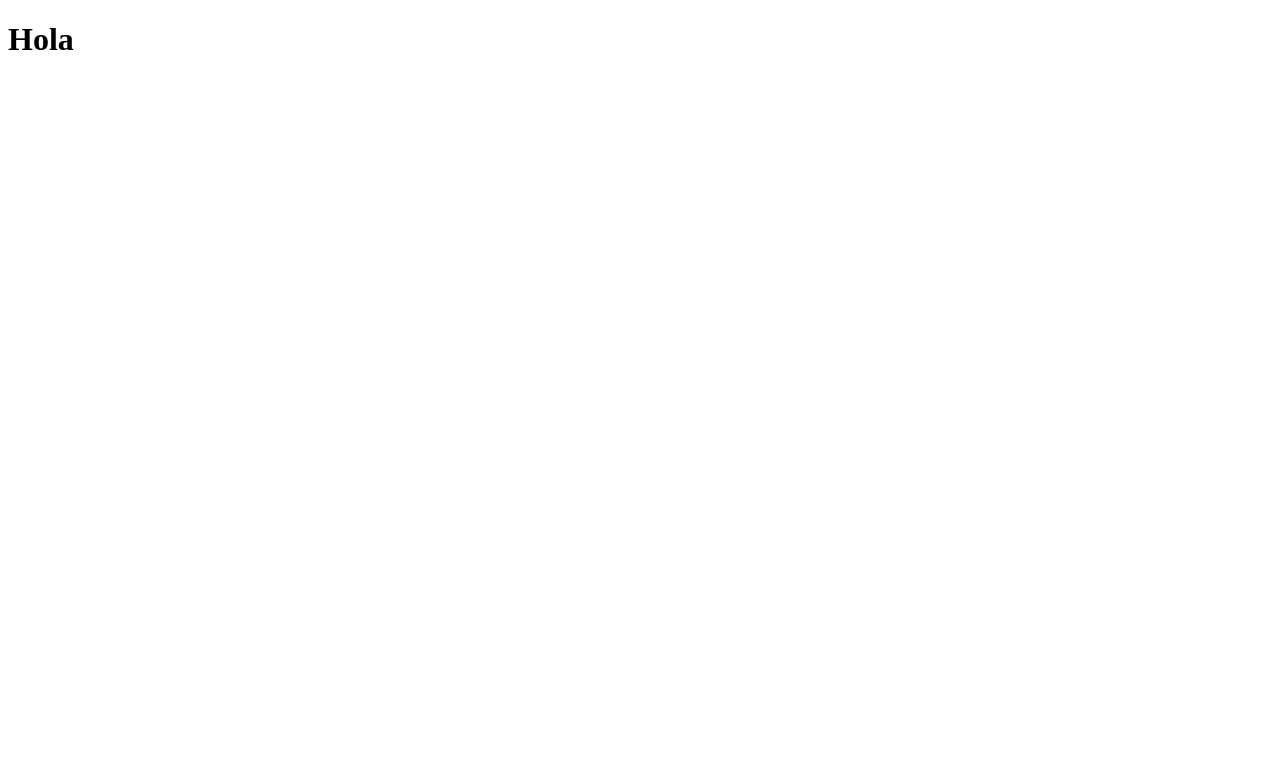
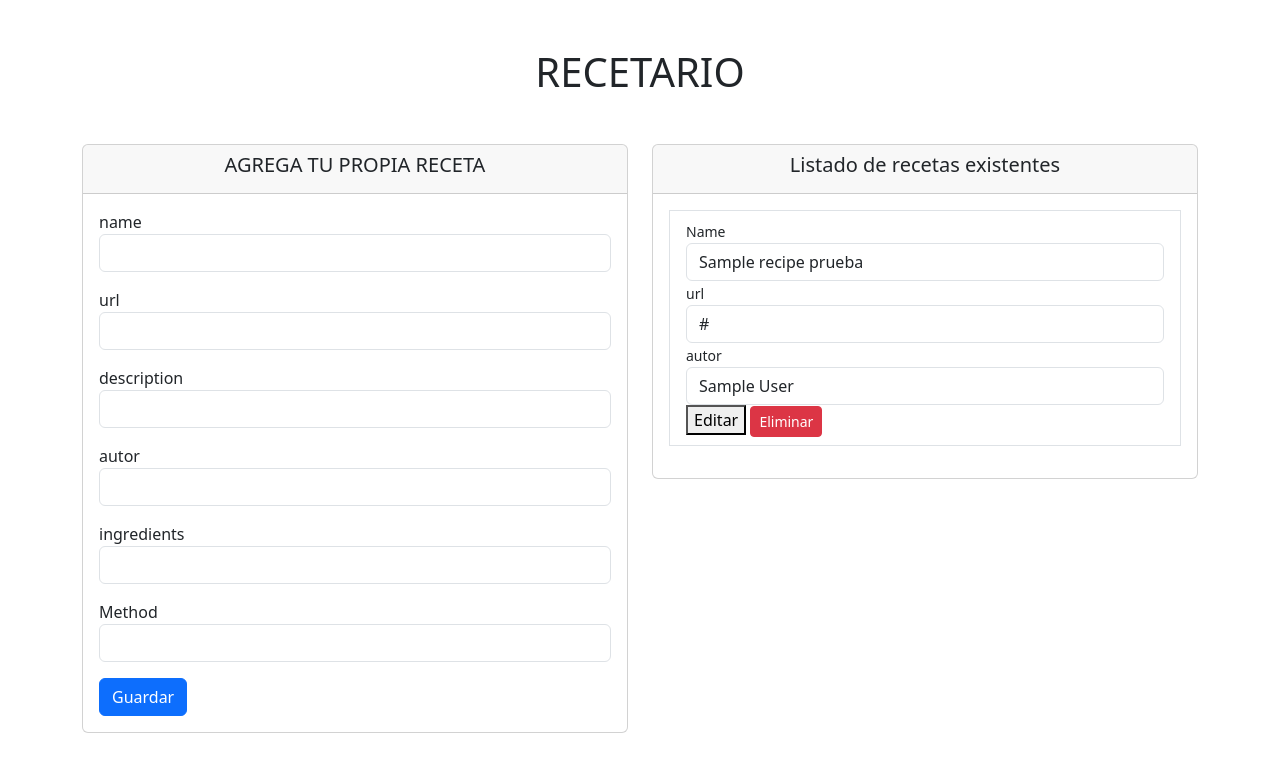
Before and after one commit to Estef072/Proyecto1-BDD2, a Flask app: page / in a window 1280 px wide. Before the commit the part shown is almost empty. Shown: the top 772 px of the page. Run offline with Flask 2, Linux system fonts and the light colour scheme; a database or web service that is not in the repository returns one stand-in record (values such as "Sample title").

Commit message:
Ya lo muestra perros

```diff
--- a/app.py
+++ b/app.py
@@ -1,12 +1,90 @@
-from flask import Flask, render_template
+from flask import Flask, render_template, request,Response,jsonify, redirect,url_for
+import database as dbase
+from recetas import Recipes
 
+db = dbase.dbConection()
 
 app = Flask(__name__)
 
 @app.route('/')
+def home():
+    recipes = db['recipe_prueba']
+    recipesReceived = recipes.find()
+    return render_template('index.html',recipes =recipesReceived )
 
-def home():
-    return render_template('index.html')
+##metod Post
+@app.route('/recetas', methods=['POST'])
+def addRecipe():
+    # Creando colección si en dado caso no existe
+    recipes = db['recipe_prueba']
+    Name = request.form['Name']
+    url = request.form['url']
+    Description = request.form['Description']
+    Author = request.form['Author']
+    Ingredients = request.form['Ingredients']
+    Method = request.form['Method']
+
+    if Name and url and Description and Author and Ingredients and Method:
+        receta = Recipes(Name,url,Description,Author,Ingredients,Method)
+        ##guardando los datos
+        recipes.insert_one(receta.toDBcollection())
+        reponse = jsonify({
+            'Name':Name,
+            'url':url,
+            'Description':Description,
+            'Author':Author,
+            'Ingredients':Ingredients,
+            'Method':Method
+        })
+        return redirect(url_for('home'))
+    else:
+        return notFound()
+
+
+@app.errorhandler(404)
+def notFound(error = None):
+    message = {
+        'message': 'no encontrado'+request.url,
+        'status': '404 No encontrado'
+
+    }
+    response = jsonify(message)
+    response.status_code= 404
+    return response
+
+##metodo para borrar recetas
+@app.route('/delete/<string:name_recipe>')
+
+def delete (name_recipe):
+    recipes= db['recipe_prueba']
+    recipes.delete_one({'Name':name_recipe})
+    return redirect(url_for('home'))
+
+
+##metodo modify
+@app.route('/edit/<string:name_recipe>',methods=['POST'])
+def edit(name_recipe):
+    recipes = db['recipe_prueba']
+    Name = request.form['Name']
+    url = request.form['url']
+    Description = request.form['Description']
+    Author = request.form['Author']
+    Ingredients = request.form['Ingredients']
+    Method = request.form['Method']
+
+    if  Name and url and Description and Author and Ingredients and Method:
+        recipes.update_one({'Name':name_recipe},{'$set':{
+            'Name':Name,
+            'url':url,
+            'Description':Description,
+            'Author':Author,
+            'Ingredients':Ingredients,
+            'Method':Method}})
+        response = jsonify({'message':'receta'+name_recipe + 'actualizado correctamente'})
+        return redirect(url_for('home'))
+    else:
+        return notFound()
+
 
 #Ejecutarse como archivo princpal
 if __name__ == '__main__':
--- a/database.py
+++ b/database.py
@@ -8,8 +8,10 @@
 
 def dbConection():
     try:
-        client =MongoClient.connect(MONGO_URI,tlsCAFile=ca)
+        client =MongoClient(MONGO_URI,tlsCAFile=ca)
         db= client["prueba"]
-    except ConnectionError:
-        print("Error de coneccion con la base de datos ")
+    except Exception as e:
+        print(f"Error connecting to the database: {e}")
+        return None
+
     return db
--- a/templates/index.html
+++ b/templates/index.html
@@ -5,8 +5,75 @@
     <meta http-equiv="X-UA-Compatible" content="IE=edge">
     <meta name="viewport" content="width= , initial-scale=1.0">
     <title>Document</title>
+    <link href="https://cdn.jsdelivr.net/npm/bootstrap@5.3.0-alpha1/dist/css/bootstrap.min.css" rel="stylesheet" integrity="sha384-GLhlTQ8iRABdZLl6O3oVMWSktQOp6b7In1Zl3/Jr59b6EGGoI1aFkw7cmDA6j6gD" crossorigin="anonymous">
 </head>
 <body>
-    <h1>Hola</h1>
+    <div class="container">
+        <h1 class="text-center mt-5 mb-5">RECETARIO</h1>
+    </div>
+    <div class="container">
+        <div class ="row row-col-1 row-cols-sm-1 row-cols-md-2 row-cols-lg-2">
+            <div class="col-md-6 mb-3">
+                <div class="card">
+                    <div class="card-header">
+                        <h5 class="text-center">AGREGA TU PROPIA RECETA</h5>
+                    </div>
+                    <div class="card-body">
+                        <for action="/recetas" method="POST">
+                            <label>name</label>
+                            <input type="text" class="form-control mb-3" name="Name">
+                            <label>url</label>
+                            <input type="text" class="form-control mb-3" name="url">
+                            <label>description</label>
+                            <input type="text" class="form-control mb-3" name="Description">
+                            <label>autor</label>
+                            <input type="text" class="form-control mb-3" name="Author">
+                            <label>ingredients</label>
+                            <input type="text" class="form-control mb-3" name="Ingredients">
+                            <label>Method</label>
+                            <input type="text" class="form-control mb-3" name="Method">
+                            <button class="btn btn-primary" type="submit">Guardar</button>
+
+                        </form>
+                    </div>
+                </div>
+            </div>
+            <div class="col-md-6">
+                <div class="card">
+                    <div class="card-header">
+                        <h5 class="text-center">Listado de recetas existentes</h5>
+
+                    </div>
+                    <div class="card-body">
+                        <ul class="list-group">
+                            <div class="row row-col-2 row-cols-sm-2 row-cols-md-3 row-cols-lg-3"></div>
+                            {% for recipe in recipes %}
+                                <div class="col">
+                                    <li class="list-group-item mb-3">
+                                        <form action="/edit/{{recipe.name}}"method= "POST">
+                                            <small>Name</small>
+                                            <input type="text" class="form-control" value="{{recipe.Name}}" name ="Name">
+                                            <small>url</small>
+                                            <input type="text" class="form-control" value="{{recipe.url}}" name ="url">
+                                            <small>autor</small>
+                                            <input type="text" class="form-control" value="{{recipe.Author}}" name ="Author">
+                                            <button class="btn-primary" type="submit">Editar</button>
+                                            <a href="{{url_for('delete',name_recipe = recipe.name)}}" class="btn btn-danger btn-sm">Eliminar</a>
+
+                                        </form>
+                                    </li>
+                                </div>
+
+                            {% endfor %}
+                        </ul>
+
+                    </div>
+                </div>
+            </div>
+        </div>
+
+    </div>
+
+
 </body>
 </html>
```
Also changed, not shown: recetas.py (+11 -13 lines).
